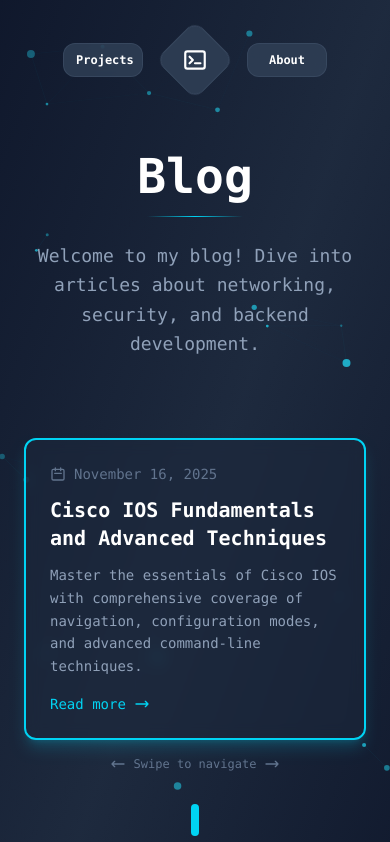
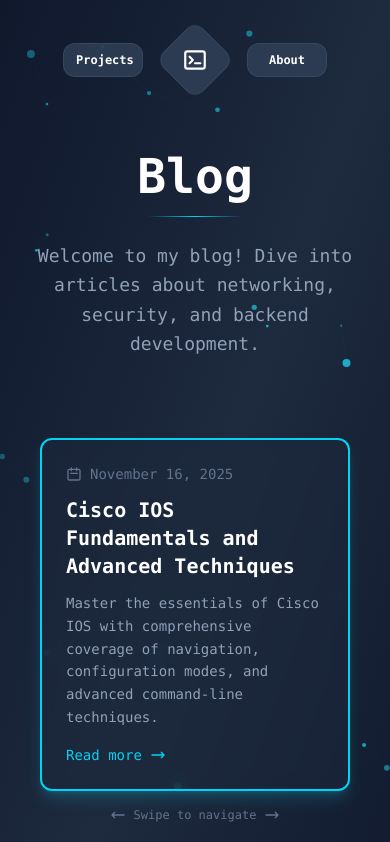
Before and after one commit to yanntroadec/personal-website, a Next.js app: page /blog in a window 390 px wide. Shown: the top 842 px of the page. Built offline with nearby package versions, Linux system fonts and the light colour scheme.

Commit message:
fix: add progressive touch scroll to blog carousel on mobile

```diff
--- a/components/BlogCarousel.tsx
+++ b/components/BlogCarousel.tsx
@@ -18,6 +18,8 @@
 }) {
   const [currentIndex, setCurrentIndex] = useState(defaultIndex)
   const [focusMode, setFocusMode] = useState(false)
+  const [isDragging, setIsDragging] = useState(false)
+  const [dragOffset, setDragOffset] = useState(0)
   const articlesArray = Array.isArray(children) ? children : [children]
 
   // Handle card click - make the card active when clicked or enter focus mode
@@ -70,15 +72,26 @@
   const onTouchStart = (e: React.TouchEvent) => {
     setTouchEnd(null)
     setTouchStart(e.targetTouches[0].clientX)
+    setIsDragging(true)
   }
 
   // Handle touch move (horizontal)
   const onTouchMove = (e: React.TouchEvent) => {
-    setTouchEnd(e.targetTouches[0].clientX)
+    if (!touchStart) return
+
+    const currentTouch = e.targetTouches[0].clientX
+    setTouchEnd(currentTouch)
+
+    // Calculate drag offset for smooth scrolling
+    const offset = currentTouch - touchStart
+    setDragOffset(offset)
   }
 
   // Handle touch end (horizontal)
   const onTouchEnd = () => {
+    setIsDragging(false)
+    setDragOffset(0)
+
     if (!touchStart || !touchEnd) return
 
     const distance = touchStart - touchEnd
@@ -153,14 +166,28 @@
         </button>
       </div>
 
-      {/* Mobile: Swipeable carousel - Show only current article */}
+      {/* Mobile: Swipeable carousel with progressive scroll */}
       <div
-        className="md:hidden"
+        className="md:hidden overflow-hidden"
         onTouchStart={onTouchStart}
         onTouchMove={onTouchMove}
         onTouchEnd={onTouchEnd}
       >
-        {articlesWithActiveState[currentIndex]}
+        <div
+          className={`flex ${isDragging ? '' : 'transition-transform duration-500 ease-out'}`}
+          style={{
+            transform: `translateX(calc(-${currentIndex * 100}% + ${dragOffset}px))`
+          }}
+        >
+          {articlesWithActiveState.map((article, index) => (
+            <div
+              key={index}
+              className="w-full flex-shrink-0 px-4"
+            >
+              {article}
+            </div>
+          ))}
+        </div>
 
         {/* Swipe instruction hint - shows on first load */}
         <div className="text-center mt-4 text-slate-500 font-mono text-xs flex items-center justify-center gap-2">
```
